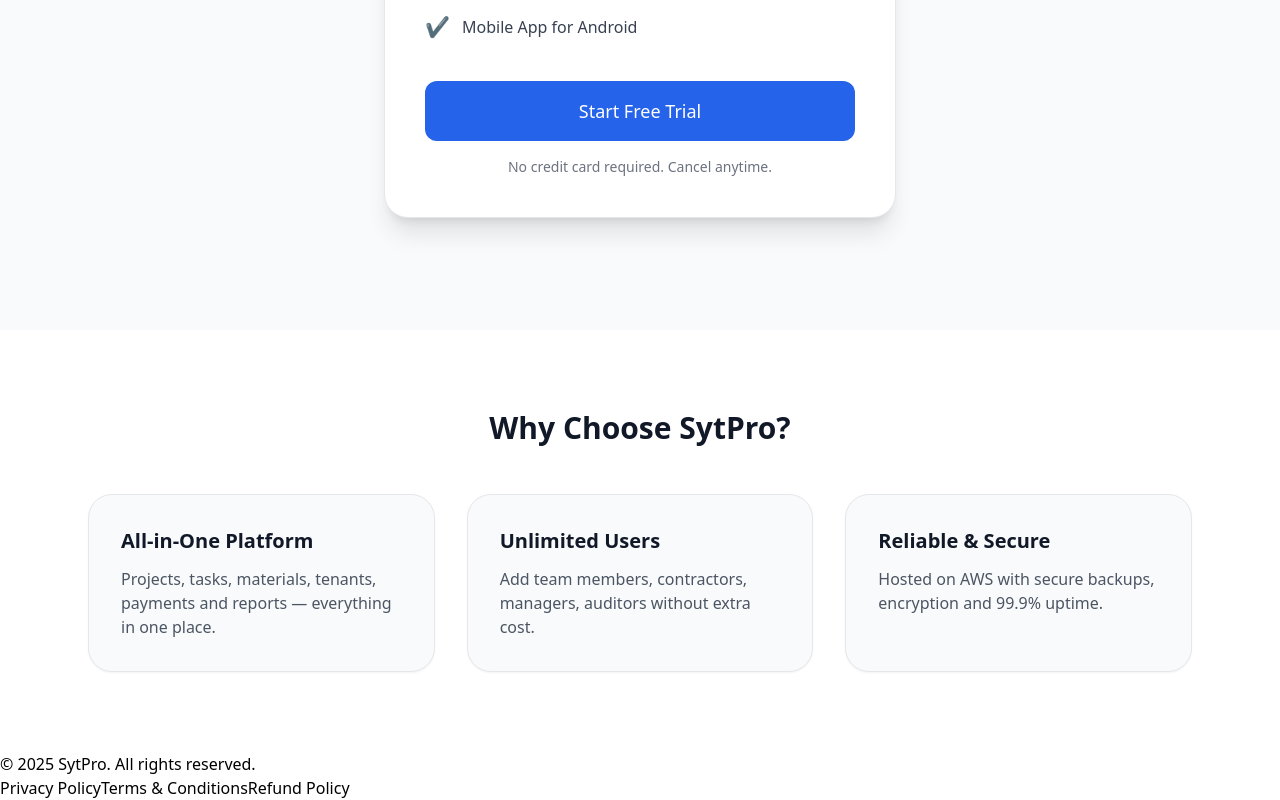
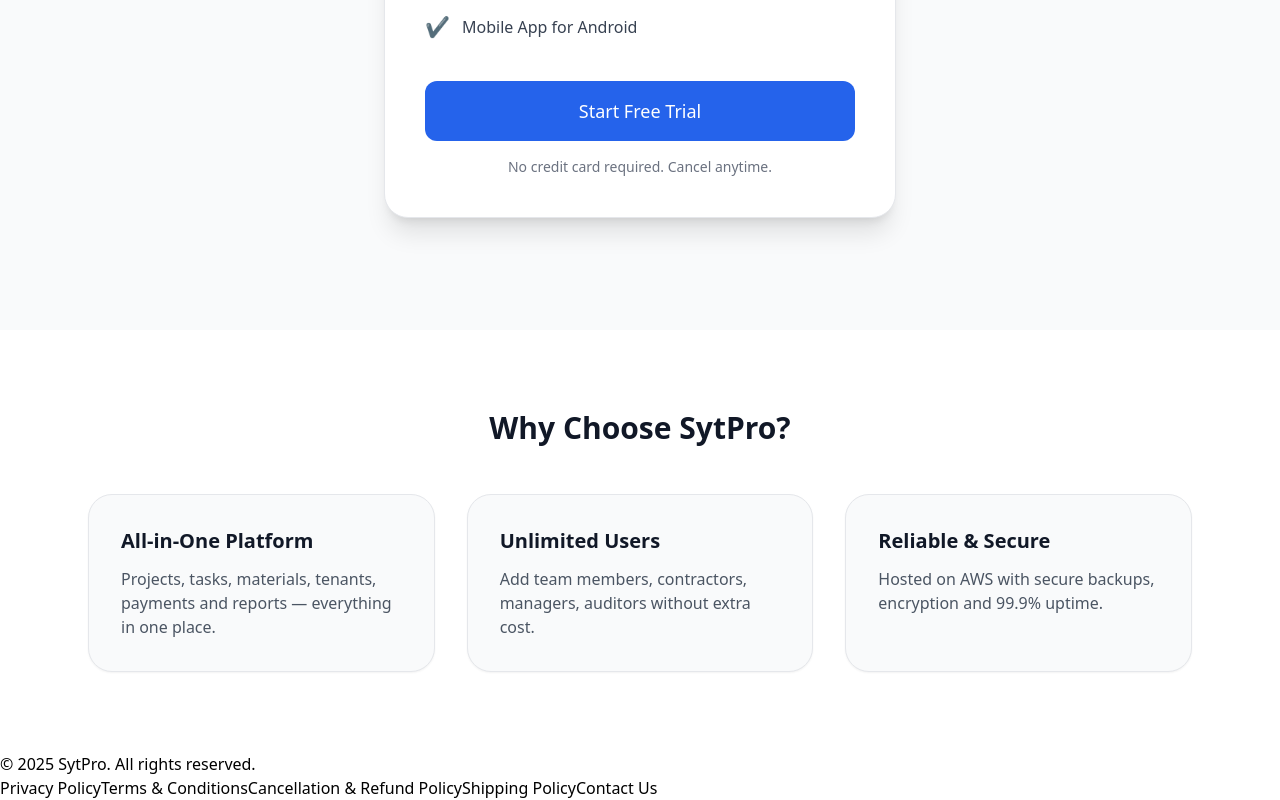
Before and after one commit to dineshr3188/sytpro-web, a React (Vite) app: page /pricing in a window 1280 px wide. Shown: the part 716-1516 px from the top of the page. Built offline with nearby package versions, Linux system fonts and the light colour scheme.

Commit message:
upload pages

```diff
--- a/src/components/Footer.jsx
+++ b/src/components/Footer.jsx
@@ -9,7 +9,9 @@
       <nav>
         <Link to="/privacy-policy">Privacy Policy</Link>
         <Link to="/terms-and-conditions">Terms & Conditions</Link>
-        <Link to="/refund-and-cancellation">Refund Policy</Link>
+        <Link to="/refund-and-cancellation">Cancellation & Refund Policy</Link>
+        <Link to="/shipping-policy">Shipping Policy</Link>
+        <Link to="/contact">Contact Us</Link>
       </nav>
     </footer>
   );
```
